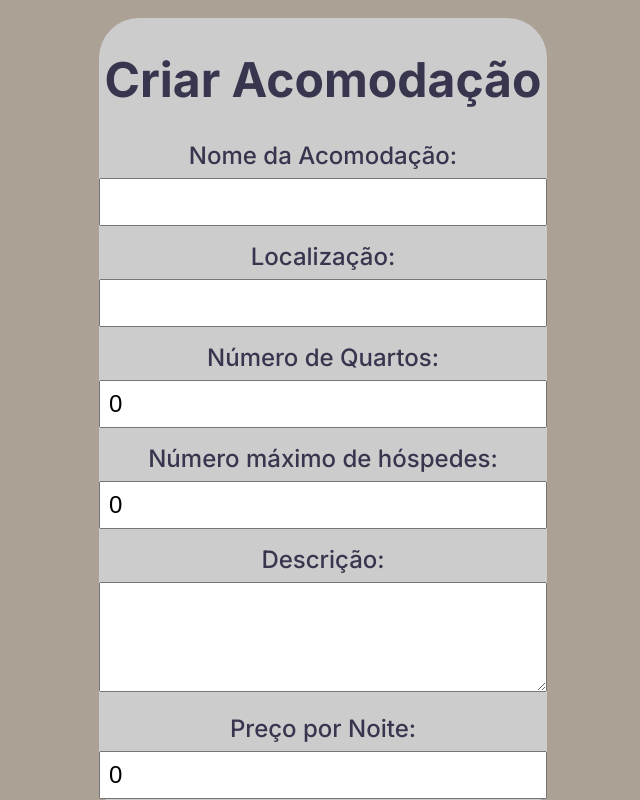
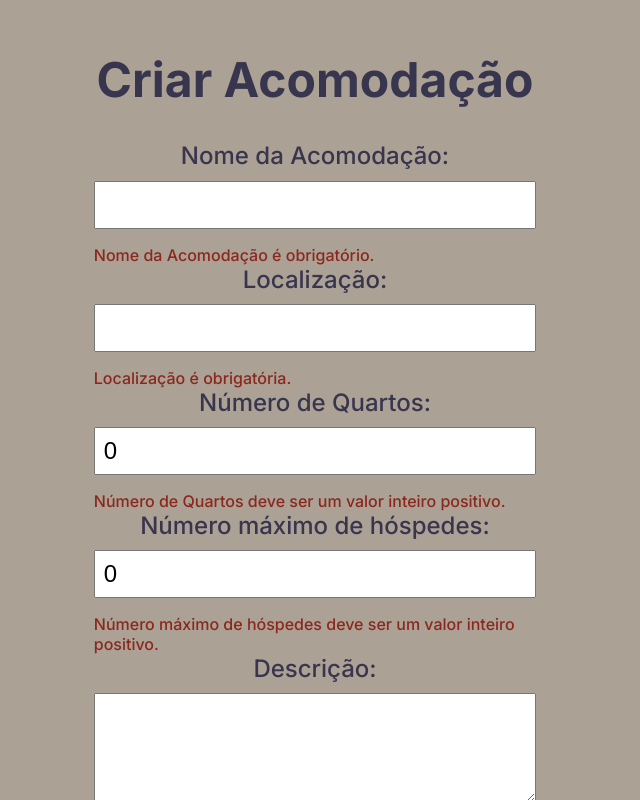
Before and after one commit to yasmws/ess-project, an Angular app in the folder frontend/aurore/: page /create-acmdt in a window 1280 px wide. Shown: the top 800 px of the page, without its empty margins (325-965 px from the left). Built offline with nearby package versions, Linux system fonts and the light colour scheme.

Commit message:
feat: create-acmdt com validacao(sem img)

```diff
--- a/frontend/aurore/src/app/view/create-accommodations/create-accommodations.component.css
+++ b/frontend/aurore/src/app/view/create-accommodations/create-accommodations.component.css
@@ -1,7 +1,6 @@
-
-.main{
-    width: 100vw;
-    height: 100vh;
+.main {
+    width: 100%;
+    height: 100%;
     display: flex;
     justify-content: center;
 }
@@ -9,14 +8,14 @@
 .formulario {
     width: 35%;
     height: 100%;
-    background-color:#ccc;
+    background-color: #ABA194;
     margin: 10px;
     border-radius: 40px;
     text-align: center;
     color: #38354E;
     font-family: "Inter", sans-serif;
     font-weight: 500;
-    font-size:x-large;
+    font-size: x-large;
 }
 
 form {
@@ -34,8 +33,15 @@ input, textarea {
     padding: 8px;
     margin-bottom: 16px;
     box-sizing: border-box;
-    margin-top: 0,5%;
+    margin-top: 0.5%; /* Correção: remova a vírgula extra */
     font-size: x-large;
+}
+
+/* Estilo para mensagens de erro */
+.error-message {
+    color: #8C271E; /* Cor vermelha para mensagens de erro */
+    font-size: medium; /* Tamanho da fonte para mensagens de erro */
+    text-align: left; /* Alinhamento à esquerda para mensagens de erro */
 }
 
 button {
--- a/frontend/aurore/src/app/view/create-accommodations/create-accommodations.component.html
+++ b/frontend/aurore/src/app/view/create-accommodations/create-accommodations.component.html
@@ -1,29 +1,78 @@
 <div class="main">
-    <div class="formulario">
-      <h1>Criar Acomodação</h1>
-      <form [formGroup]="accommodationForm"  enctype="multipart/form-data">
+  <div class="formulario">
+    <h1>Criar Acomodação</h1>
+    <form [formGroup]="accommodationForm" enctype="multipart/form-data">
+      <!-- Nome da Acomodação -->
+      <div class="form-group">
         <label for="nome">Nome da Acomodação:</label>
         <input type="text" class="form-control" id="nome" formControlName="accommodation_name" required>
+        <div *ngIf="hasError('accommodation_name', 'required')" class="error-message">
+          Nome da Acomodação é obrigatório.
+        </div>
+        <div *ngIf="hasError('accommodation_name', 'nameLengthExceeded')" class="error-message">
+          Nome da Acomodação deve ter no máximo 20 caracteres.
+        </div>
+      </div>
 
+      <!-- Localização -->
+      <div class="form-group">
         <label for="localizacao">Localização:</label>
         <input type="text" class="form-control" id="localizacao" formControlName="accommodation_loc" required>
+        <div *ngIf="hasError('accommodation_loc', 'required')" class="error-message">
+          Localização é obrigatória.
+        </div>
+      </div>
 
+      <!-- Número de Quartos -->
+      <div class="form-group">
         <label for="num_quartos">Número de Quartos:</label>
-        <input type="number" class="form-control" id="num_quartos" formControlName="accommodation_bedrooms" min="0" required>
+        <input type="number" class="form-control" id="num_quartos" formControlName="accommodation_bedrooms" min="1" required>
+        <div *ngIf="hasError('accommodation_bedrooms', 'required')" class="error-message">
+          Número de Quartos é obrigatório.
+        </div>
+        <div *ngIf="hasError('accommodation_bedrooms', 'notPositiveInteger')" class="error-message">
+          Número de Quartos deve ser um valor inteiro positivo.
+        </div>
+      </div>
 
+      <!-- Número máximo de hóspedes -->
+      <div class="form-group">
         <label for="max_capacidade">Número máximo de hóspedes:</label>
-        <input type="number" class="form-control" id="max_capacidade" formControlName="accommodation_max_capacity" min="0" required>
+        <input type="number" class="form-control" id="max_capacidade" formControlName="accommodation_max_capacity" min="1" required>
+        <div *ngIf="hasError('accommodation_max_capacity', 'required')" class="error-message">
+          Número máximo de hóspedes é obrigatório.
+        </div>
+        <div *ngIf="hasError('accommodation_max_capacity', 'notPositiveInteger')" class="error-message">
+          Número máximo de hóspedes deve ser um valor inteiro positivo.
+        </div>
+      </div>
 
+      <!-- Descrição -->
+      <div class="form-group">
         <label for="descricao">Descrição:</label>
         <textarea id="descricao" class="form-control" formControlName="accommodation_description" rows="4" required></textarea>
+        <div *ngIf="hasError('accommodation_description', 'required')" class="error-message">
+          A descrição é obrigatória.
+        </div>
+        <div *ngIf="hasError('accommodation_description', 'descriptionLengthExceeded')" class="error-message">
+          A descrição deve ter no máximo 400 caracteres.
+        </div>
+      </div>
 
+      <!-- Preço por Noite -->
+      <div class="form-group">
         <label for="preco">Preço por Noite:</label>
         <input type="number" class="form-control" id="preco" formControlName="accommodation_price" min="0" required>
+        <div *ngIf="hasError('accommodation_price', 'required')" class="error-message">
+          O preço é obrigatório.
+        </div>
+      </div>
 
-        <!--<label for="img">Adicione aqui sua imagem</label>
-        <input type="file" id="img" class="form-control" (change)="handleFileInput($event)" accept="image/*">
-        -->
-        <button type="submit" (click)="createAcmdt()" class="form-control" [style.background]="buttonColor" (mouseover)="changeButtonColor('#38354E')"  (mouseout)="changeButtonColor('#8C271E')" >Criar Acomodação</button>
-      </form>
-    </div>
+      <!-- Botão de Envio -->
+      <button type="submit" (click)="createAcmdt()" [disabled]="accommodationForm.invalid" class="form-control"
+        [style.background]="buttonColor" (mouseover)="changeButtonColor('#38354E')" (mouseout)="changeButtonColor('#8C271E')">
+        Criar Acomodação
+      </button>
+    </form>
   </div>
+</div>
--- a/frontend/aurore/src/app/view/create-accommodations/create-accommodations.component.ts
+++ b/frontend/aurore/src/app/view/create-accommodations/create-accommodations.component.ts
@@ -1,8 +1,10 @@
 // Import necessary modules and decorators
 import { Component, OnInit } from '@angular/core';
-import { FormBuilder, FormGroup, Validators } from '@angular/forms';
+import { AbstractControl, FormBuilder, FormGroup, Validators } from '@angular/forms';
 import { ManegementService } from '../../services/management/management.service';
 import { HttpClient, HttpParams } from '@angular/common/http';
+import { Router } from '@angular/router';
+import { MatSnackBar } from '@angular/material/snack-bar';
 
 class ImageSnippet {
   constructor(public src: string, public file: File) {}
@@ -14,6 +16,14 @@ class ImageSnippet {
 })
 
 export class CreateAccommodationsComponent implements OnInit {
+
+  constructor(
+    private snackBar: MatSnackBar,
+    private router: Router,
+    private formBuilder: FormBuilder,
+    private service: ManegementService,
+    private http: HttpClient) { }
+
 
   // Modificar cor do botão
   buttonColor = "#8C271E";
@@ -33,19 +43,47 @@ export class CreateAccommodationsComponent implements OnInit {
   accommodation_id: string = '';
   user_id: string = 'pedro123';
 
-  constructor(private formBuilder: FormBuilder, private service: ManegementService, private http: HttpClient) { }
-
   ngOnInit(): void {
     this.accommodationForm = this.formBuilder.group({
-      accommodation_name: ['', Validators.required],
+      accommodation_name: ['', [Validators.required, this.validateNameLength.bind(this)]],
       accommodation_loc: ['', Validators.required],
-      accommodation_bedrooms: [0, [Validators.required, Validators.min(0)]],
-      accommodation_max_capacity: [0, [Validators.required, Validators.min(0)]],
-      accommodation_description: ['', Validators.required],
+      accommodation_bedrooms: [0, [Validators.required, Validators.min(1), this.validatePositiveInteger.bind(this)]],
+      accommodation_max_capacity: [0, [Validators.required, Validators.min(1), this.validatePositiveInteger.bind(this)]],
+      accommodation_description: ['', [Validators.required, this.validateDescriptionLength.bind(this)]],
       accommodation_price: [0, [Validators.required, Validators.min(0)]],
-      accommodation_img: [null]
     });
   }
+
+  hasError(controlName: string, errorType: string): boolean {
+    const control = this.accommodationForm.get(controlName);
+    return control?.hasError(errorType) || false;
+  }
+
+  // Validação dos dados
+  validateNameLength(control: AbstractControl): { [key: string]: any } | null {
+    const name = control.value;
+    if (name && name.length > 20) {
+      return { 'nameLengthExceeded': true };
+    }
+    return null;
+  }
+
+  validatePositiveInteger(control: AbstractControl): { [key: string]: any } | null {
+    const value = control.value;
+    if (!Number.isInteger(value) || value <= 0) {
+      return { 'notPositiveInteger': true };
+    }
+    return null;
+  }
+
+  validateDescriptionLength(control: AbstractControl): { [key: string]: any } | null {
+    const description = control.value;
+    if (description && description.length > 400) {
+      return { 'descriptionLengthExceeded': true };
+    }
+    return null;
+  }
+
 
   createAcmdt(): void {
     console.log("resultado:",this.accommodationForm.valid)
@@ -65,6 +103,16 @@ export class CreateAccommodationsComponent implements OnInit {
     this.service.createAccommodation(this.data).subscribe((dados)=>{ //problema aqui
       this.accommodation_id = dados.detail;
       console.log("recebendo dados do back...");
+
+      // Exibe o pop-up de sucesso
+      this.snackBar.open('Accommodation created successfully!', 'Close', {
+        duration: 10000, // Duração em milissegundos
+        horizontalPosition: 'center',
+        verticalPosition: 'top',
+      });
+
+      // Navega para 'my-accommodations'
+      this.router.navigate(['/my-accommodations']);
     });
 
 
```
